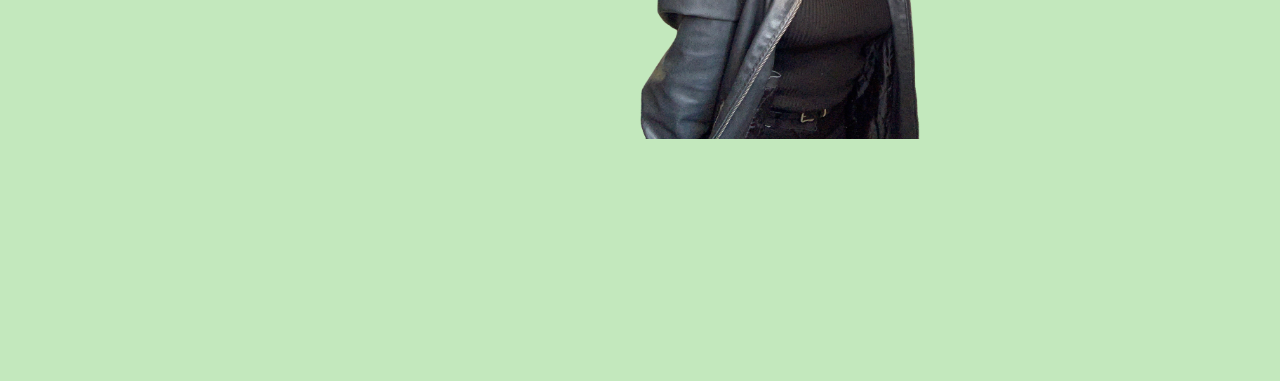
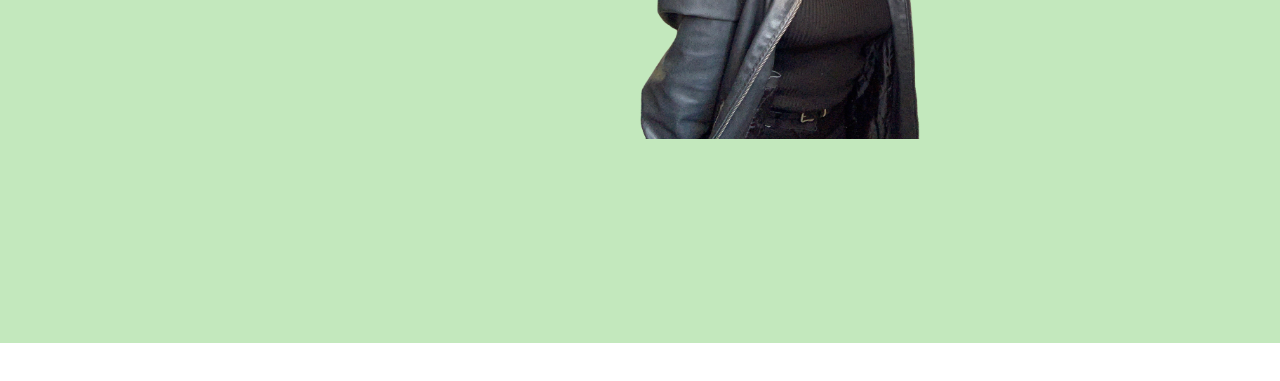
Before and after one commit to Sofiadprz/Landing-Page-Portfolio, a plain HTML site: page index.html in a window 1280 px wide. Shown: the part 457-838 px from the top of the page. After the commit the page ends 800 px from the top, so only its background shows below. Drawn offline with Linux system fonts and the light colour scheme.

Commit message:
Arreglando erreores

```diff
--- a/style.css
+++ b/style.css
@@ -1,19 +1,21 @@
 @import url("https://fonts.googleapis.com/css2?family=Montserrat:ital,wght@0,200;1,200;1,400;1,500&family=Raleway:wght@200;300&display=swap");
 
-*{ /*Aca vamos a sacarv los valore predeterminados de html*/
+ *{ /*Aca vamos a sacarv los valore predeterminados de html */
     margin: 0;
     padding: 0;
     box-sizing: border-box;
 }
 
 body{
+    /* display: flex;
+    height: 100vh; */
     font-family: "Montserrat",sans-serif;
     overflow: hidden;
 }
 
 .wrapper{
     width: 100vw;
-    height: 100vw;
+    height: 100vh;
      background-color:#C3E8BD  ;
     color:#54426B ;
 }
@@ -90,38 +92,3 @@ p{
         /* border: 3px solid #EF798A ; */
         height: 380px;
 }
-
-
-/*
-
-footer{
-    width: 100%;
-    height: 80px;
-    background-color:#C3E8BD ;
-    display: flex;
-    justify-content: space-around;
-}
-
-.iconos{
-    width: 30px;
-    height: 30px;
-
-}
-
-.ul-footer{
-    display: flex; /*El valor flex nos permitira poner las listas una al lado de la otra*/
-    /* width: 50%;
-    justify-content: space-around ;
-}
-
-footer li{
-    margin-top: 30px;
-    list-style: none;
-} */
-
-
-/* .listas-footer{
-    /* display: flex;
-    justify-content: space-between;
-
-} */
```
Also changed, not shown: index.html (+0 -12 lines).
